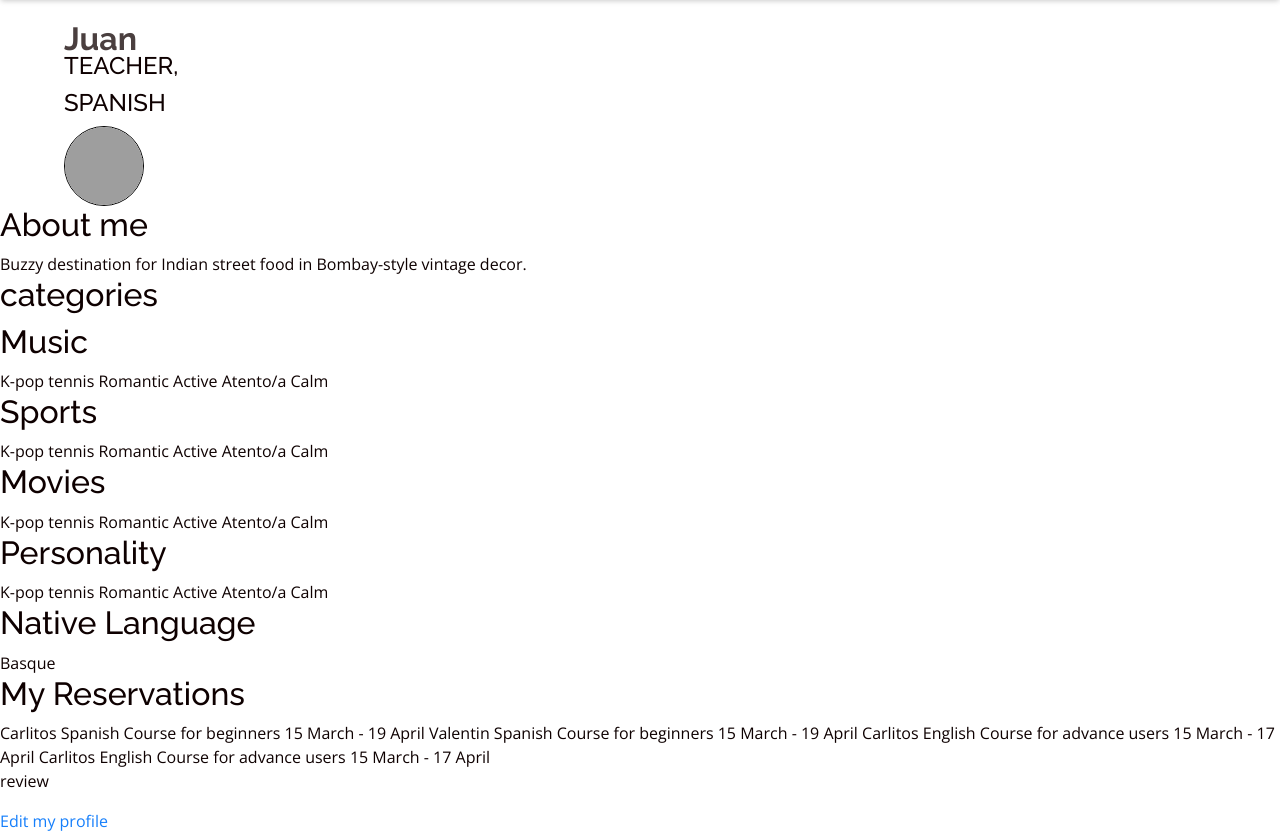
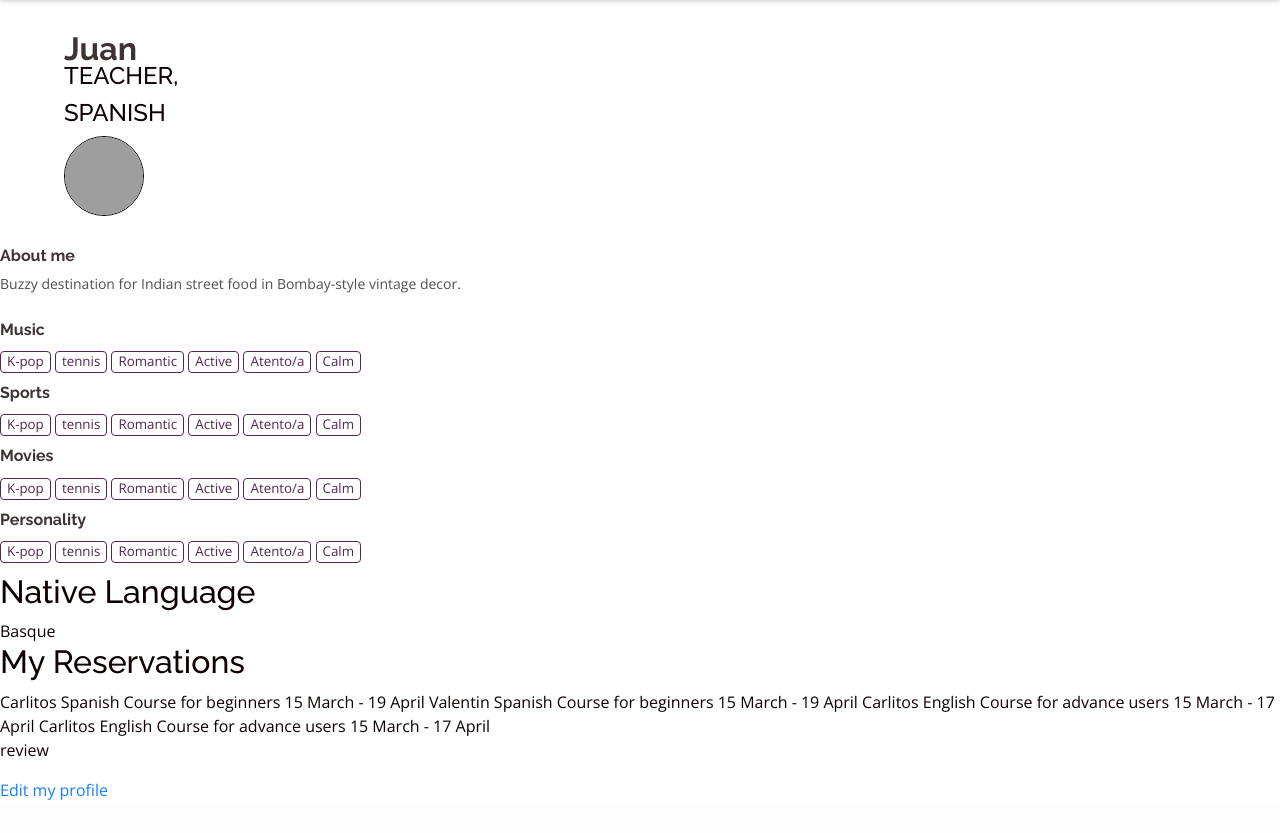
Before and after one commit to valentin215/Eloquent, a Rails app: page /users/1 in a window 1280 px wide. Shown: the part 60-893 px from the top of the page. After the commit the page ends 862 px from the top, so only its background shows below. Run offline with Rails 7, Linux system fonts and the light colour scheme; a user stored in the database is signed in; data comes from the database, SQL or seed files in the repository; style sheets or scripts are compiled from the project's sources; some libraries are stand-ins or nearby versions; grey boxes are pictures that could not be loaded.

Commit message:
stylishin interest tags for profil

```diff
--- a/app/assets/stylesheets/components/_cards.scss
+++ b/app/assets/stylesheets/components/_cards.scss
@@ -10,7 +10,7 @@
   display: inline-block;
   border: solid 1px $purple;
   color: $purple;
-  opacity: 0.75;
+  opacity: 0.95;
   border-radius: 4px;
   padding: 0px 6px;
   margin-top: 4px;
--- a/app/assets/stylesheets/pages/_profil.scss
+++ b/app/assets/stylesheets/pages/_profil.scss
@@ -1,7 +1,7 @@
 .profil-header {
   display: flex;
   justify-content: space-between;
-  padding-top: 20px;
+  padding-top: 30px;
 }
 
 .header-nationality {
@@ -11,15 +11,43 @@
 
 .header-infos h1 {
   margin-bottom: -6px;
-  opacity: 0.75;
+  opacity: 0.8;
   padding: 0px;
   font-size: 2rem;
   font-weight: bold;
 }
 
-
 .header-nationality h4 {
   font-size: 12px;
-  opacity: 0.75;
+  opacity: 0.7;
   padding-right: 3px;
 }
+
+.profil-description {
+  padding-top: 30px;
+}
+.profil-description h2 {
+  font-size: 16px;
+  font-weight: bold;
+  opacity: 0.8;
+}
+
+.profil-description p {
+  opacity: 0.7;
+  font-size: 14px;
+  text-align: justify;
+}
+
+.profil-interests {
+  padding-top: 10px;
+}
+
+.profil-interests h2 {
+  opacity: 0.8;
+  font-size: 16px;
+  font-weight: bold;
+}
+
+.interest-categories {
+  padding-bottom: 10px;
+}
--- a/app/controllers/users_controller.rb
+++ b/app/controllers/users_controller.rb
@@ -25,6 +25,7 @@ class UsersController < ApplicationController
     end
 
     @categories = @categories.uniq
+    @tags = @tags.uniq
 
     if current_user.student?
       @bookings = current_user.bookings
--- a/app/views/users/show.html.erb
+++ b/app/views/users/show.html.erb
@@ -22,19 +22,22 @@
 
   <div class="profil-description">
     <h2>About me</h2>
-    <%= @user.biography%>
+    <p><%= @user.biography%></p>
   </div>
 
   <!--- profil categories --->
 
-  <div class="profil-categories">
-    <h2>categories</h2>
-    <% @categories.each do |cat| %>
-      <h2><%= cat.content %></h2>
-      <% @tags.each do |tag| %>
-        <%= tag.content %>
+  <div class="profil-interests">
+      <% @categories.each do |cat| %>
+      <div class="interest-categories">
+        <h2><%= cat.content %></h2>
+        <% @tags.each do |tag| %>
+          <div class="interest-content">
+            <%= tag.content %>
+          </div>
+        <% end %>
+      </div>
       <% end %>
-    <% end %>
   </div>
 
   <!--- profil languages  --->
--- a/db/seeds.rb
+++ b/db/seeds.rb
@@ -52,7 +52,7 @@ carlitos_student.save!
 
 
 valentin_student = User.new(name: 'Valentin',
-    biography:  'French who moved to Spain to make money and code',
+    biography:  'French who moved to Spain to make money and code. Lorem ipsum dolor sit amet, consectetur adipisicing elit. Eligendi quasi minus cumque, illo repudiandae tempore voluptatibus debitis. Beatae eveniet magni fugiat obcaecati quaerat, nam assumenda hic, cumque vel, quo sed.',
     email:        'valentin@mail.com',
     password:    '123456',
     native_language: 'French',
```
